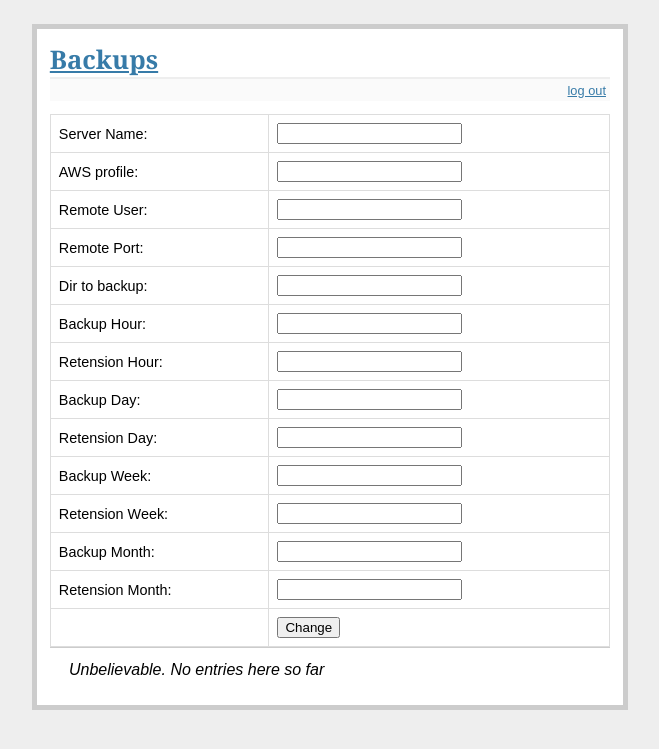
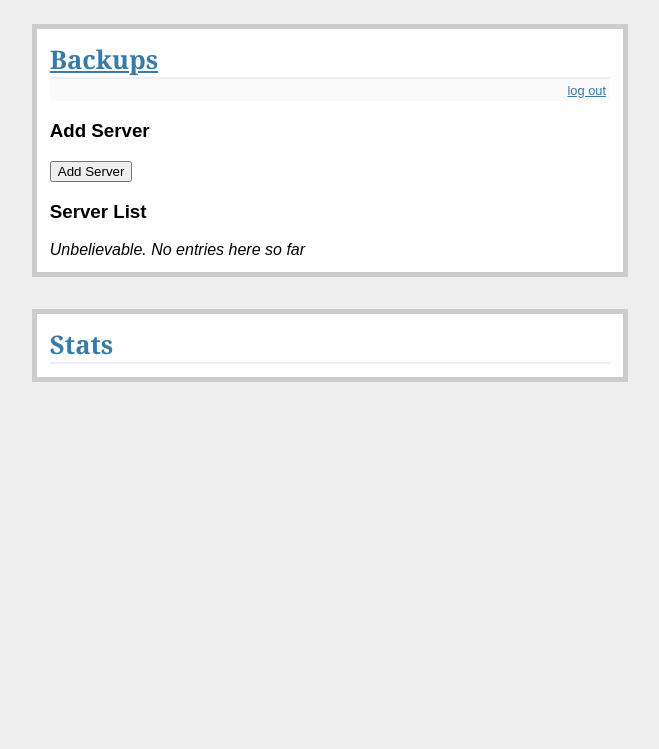
Before and after one commit to hossanrose/Mbackup, a Flask app: page / in a window 1280 px wide. Shown: the top 749 px of the page, without its empty margins (128-787 px from the left). Run offline with Flask 2, Linux system fonts and the light colour scheme; the visitor is signed in with stand-in values (Sample User, id 1).

Commit message:
Layout Changes2

```diff
--- a/models.py
+++ b/models.py
@@ -15,8 +15,8 @@ class Awskeys(Base):
 
 class Backdata(Base):
     __tablename__ = 'backdata'
-    slno = Column(Integer, unique=True, nullable=False)
-    serv_name = Column(String(50), primary_key=True)
+    slno = Column(Integer, primary_key=True, nullable=False)
+    serv_name = Column(String(50), unique=True)
     remote_user = Column(String(20), nullable=False)
     remote_port = Column(String(20), nullable=False)
     dir_bkp = Column(String(100), nullable=False)
--- a/templates/layout.html
+++ b/templates/layout.html
@@ -1,5 +1,5 @@
 <!doctype html>
-<title>Nixwind Backups</title>
+<title>Backup Manager</title>
 <link rel=stylesheet type=text/css href="{{ url_for('static', filename='style.css') }}">
 <div class=main>
 <div class=page>
@@ -16,4 +16,7 @@
   {% endfor %}
   {% block body %}{% endblock %}
 </div>
+<div class=page>
+<h1> Stats </h1>
 </div>
+</div>
--- a/templates/show_entries.html
+++ b/templates/show_entries.html
@@ -1,76 +1,23 @@
 {% extends "layout.html" %}
 {% block body %}
   {% if session.logged_in %}
-    <form action="{{ url_for('add_entry') }}" method=post class=add-entry>
-<table>
-  <tr>
-    <td>Server Name:</td>
-    <td><input type=text size=20 name=serv_name></td>
-  </tr>
-  <tr>
-    <td>AWS profile:</td>
-    <td><input type=text size=20 name=aws_profile></td>
-  </tr>
-  <tr>
-    <td>Remote User:</td>
-    <td><input type=text size=20 name=remote_user></td>
-  </tr>
-  <tr>
-    <td>Remote Port:</td>
-    <td><input type=text size=20 name=remote_port></td>
-  </tr>
-  <tr>
-    <td>Dir to backup:</td>
-    <td><input type=text size=20 name=dir_bkp></td>
-  </tr>
-  <tr>
-    <td>Backup Hour:</td>
-    <td><input type=text size=20 name=bkp_hour></td>
-  </tr>
-  <tr>
-    <td>Retension Hour:</td>
-    <td><input type=text size=20 name=rt_hour></td>
-  </tr>
-  <tr>
-    <td>Backup Day:</td>
-    <td><input type=text size=20 name=bkp_day></td>
-  </tr>
-  <tr>
-    <td>Retension Day:</td>
-    <td><input type=text size=20 name=rt_day></td>
-  </tr>
-  <tr>
-    <td>Backup Week:</td>
-    <td><input type=text size=20 name=bkp_week></td>
-  </tr>
-  <tr>
-    <td>Retension Week:</td>
-    <td><input type=text size=20 name=rt_week></td>
-  </tr>
-  <tr>
-    <td>Backup Month:</td>
-    <td><input type=text  size=20 name=bkp_month></td>
-  </tr>
-  <tr>
-    <td>Retension Month:</td>
-    <td><input type=text  size=20 name=rt_month></td>
-  </tr>
-  <tr>
-     <td></td>
-     <td><input type=submit value=Change></td>
-  </tr>
- </table>
+     <h3>Add Server</h3>
+    <form action="{{ url_for('add_entry') }}">
+     <input type=submit value="Add Server">
     </form>
   {% endif %}
-  <ul class=entries>
+  <h3>Server List </h3>
+  {% if session.logged_in %}
+    <table>
   {% for entry in entries %}
-    <li><h2><a href="{{ url_for('show_article',no=entry.slno) }}">{{ entry.serv_name }}</a>
-    {% if session.logged_in %}
-     <div class=metanav> <a href="{{ url_for('edit_entry',no=entry.slno) }}">edit</a></div>
+    <tr>
+        <td><b>{{ entry.serv_name }}</b></td>
+	<td><a href="{{ url_for('show_article',no=entry.slno) }}">Details</a>
+        <td><a href="{{ url_for('edit_entry',no=entry.slno) }}">edit</a></td>
+    </tr>
+  {% else %}
+    <em>Unbelievable.  No entries here so far</em>
+  {% endfor %}
+    </table>
     {% endif %}
-     </h2>{{ entry.text|safe }}
-  {% else %}
-    <li><em>Unbelievable.  No entries here so far</em>
-  {% endfor %}
-  </ul>
 {% endblock %}
```
Also changed, not shown: backup.py (+10 -7 lines), static/style.css (+7 -8 lines).
